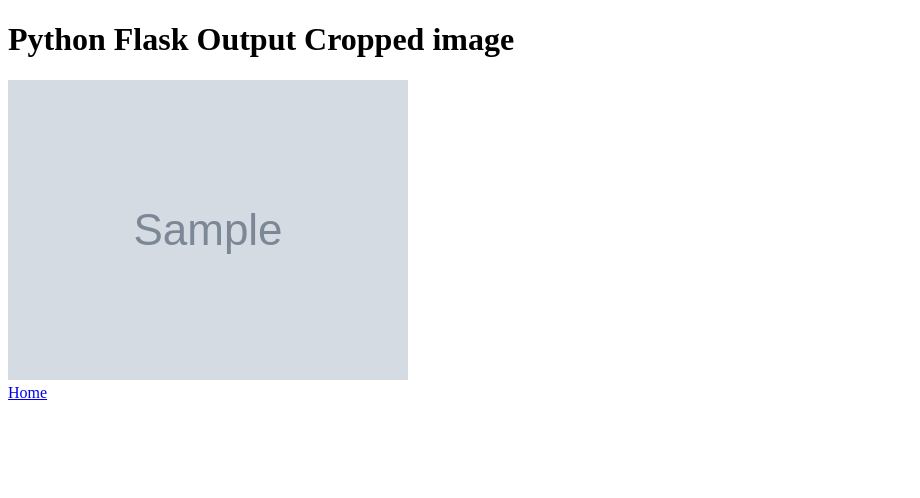
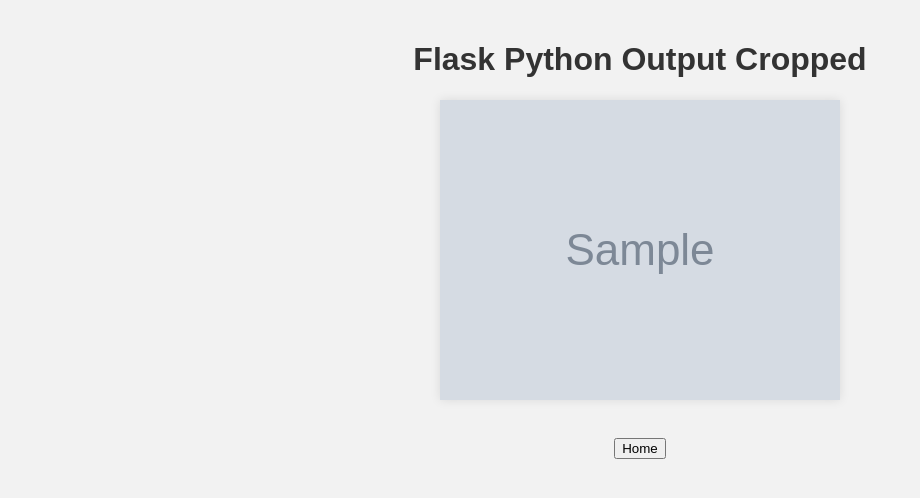
Before and after one commit to ranggadwipamungkas/komputer_grafik_rangga, a Flask app: template templates/result.html in a window 1280 px wide. Shown: the top 498 px of the page, without its empty margins (0-920 px from the left). Run offline with Flask 3, Linux system fonts and the light colour scheme; the template is opened without the code that fills it: most values are stand-ins (such as "Sample title", 1, 10 or a date in 2020); grey boxes marked "Sample" are stand-in pictures.

Commit message:
Update result.html

```diff
--- a/templates/result.html
+++ b/templates/result.html
@@ -1,13 +1,52 @@
 <!DOCTYPE html>
 <html>
   <head>
-    <title>Cropped Image</title>
+    <style>
+      body {
+        font-family: Arial, sans-serif;
+        background-color: #f2f2f2;
+        margin: 0;
+        padding: 20px;
+      }
+
+      h1 {
+        color: #333;
+        text-align: center;
+      }
+
+      img {
+        max-width: 100%;
+        height: auto;
+        margin-bottom: 20px;
+        display: block;
+        margin-left: auto;
+        margin-right: auto;
+        box-shadow: 0 0 10px rgba(0, 0, 0, 0.1);
+      }
+
+      a {
+        display: inline-block;
+        margin-top: 10px;
+        text-decoration: none;
+        color: #333;
+        text-align: center;
+        padding: 10px 20px;
+        background-color: #4caf50;
+        color: #fff;
+        border-radius: 4px;
+        transition: background-color 0.3s;
+      }
+
+      a:hover {
+        background-color: #45a049;
+        text-align: center;
+      }
+    </style>
+    <title>Flask Python Output Cropped</title>
   </head>
   <body>
-    <p><h1 text-align="center">Python Flask Output Cropped image</h1></p>
-        <div class="container">
-            <img src="{{ cropped_image_path }}" alt="Cropped Image"><br>
-            <a type="submit" class="btn btn-info" href="/">Home</a>
-        </div>
-</body>
+    <h1>Flask Python Output Cropped</h1>
+    <img src="{{ cropped_image_path }}" alt="Cropped Image" /><br />
+    <center><button href="/">Home</button></center>
+  </body>
 </html>
```
